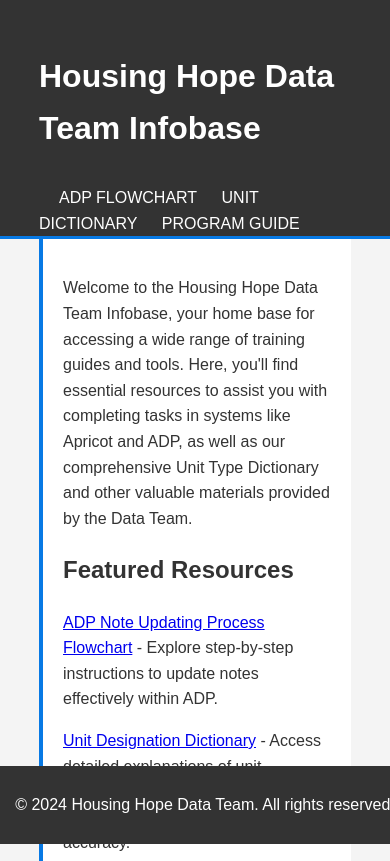
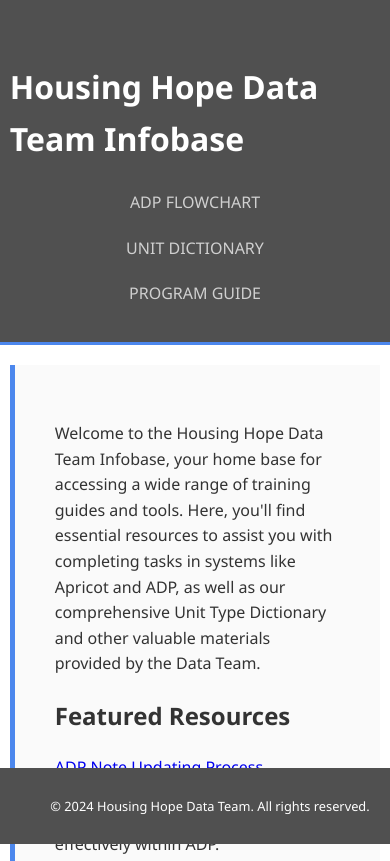
Before and after one commit to GearUnclear/GearUnclear.github.io, a plain HTML site: page index.html in a window 390 px wide. Shown: the top 861 px of the page. Drawn offline with Linux system fonts and the light colour scheme.

Commit message:
modified:   index.html

```diff
--- a/index.html
+++ b/index.html
@@ -6,52 +6,72 @@
     <title>Housing Hope Data Team Infobase</title>
     <style>
         body {
-            font-family: Arial, sans-serif;
+            font-family: 'Segoe UI', Tahoma, Geneva, Verdana, sans-serif;
             line-height: 1.6;
             margin: 0;
             padding: 0;
             color: #333;
-            background-color: #f4f4f4;
+            background-color: #fff; /* Lighter background */
         }
         .container {
-            width: 80%;
+            width: 90%; /* More width for less crammed content */
             margin: auto;
             overflow: hidden;
+            padding: 20px 0; /* Added padding */
         }
         header {
-            background: #333;
+            background: #505050; /* Softer color */
             color: #fff;
-            padding-top: 30px;
+            padding-top: 20px;
             min-height: 70px;
-            border-bottom: #0779e4 3px solid;
+            border-bottom: #4c87ed 3px solid; /* Softer blue */
         }
         header a {
-            color: #fff;
+            color: #d0d0d0; /* Softer color for text */
             text-decoration: none;
             text-transform: uppercase;
             font-size: 16px;
         }
         nav {
             float: right;
-            margin-top: 10px;
+            margin-top: 0; /* Align with the title */
         }
         nav a {
-            margin-left: 20px;
+            margin: 0 15px; /* Uniform margin */
+            padding: 5px 0; /* Easier to click */
         }
         article {
-            padding: 20px;
-            background: #fff;
-            border-left: #0779e4 4px solid;
+            padding: 40px; /* Increased padding */
+            background: #fafafa; /* Soft shade of white */
+            border-left: #4c87ed 5px solid; /* Accentuating the border */
+            margin-bottom: 20px; /* Space before footer */
         }
         footer {
-            background-color: #333;
+            background-color: #505050;
             color: #fff;
             text-align: center;
-            padding: 10px;
+            padding: 15px;
             position: fixed;
             left: 0;
             bottom: 0;
             width: 100%;
+            font-size: 0.8em; /* Smaller font for less prominence */
+        }
+        @media screen and (max-width: 768px) {
+            .container {
+                width: 95%; /* More space on smaller screens */
+            }
+            nav {
+                float: none;
+                text-align: center; /* Center on small screens */
+            }
+            nav a {
+                display: block; /* Stack links */
+                margin: 10px 0;
+            }
+            header {
+                padding-top: 20px; /* Less padding on small screens */
+            }
         }
     </style>
 </head>
```
